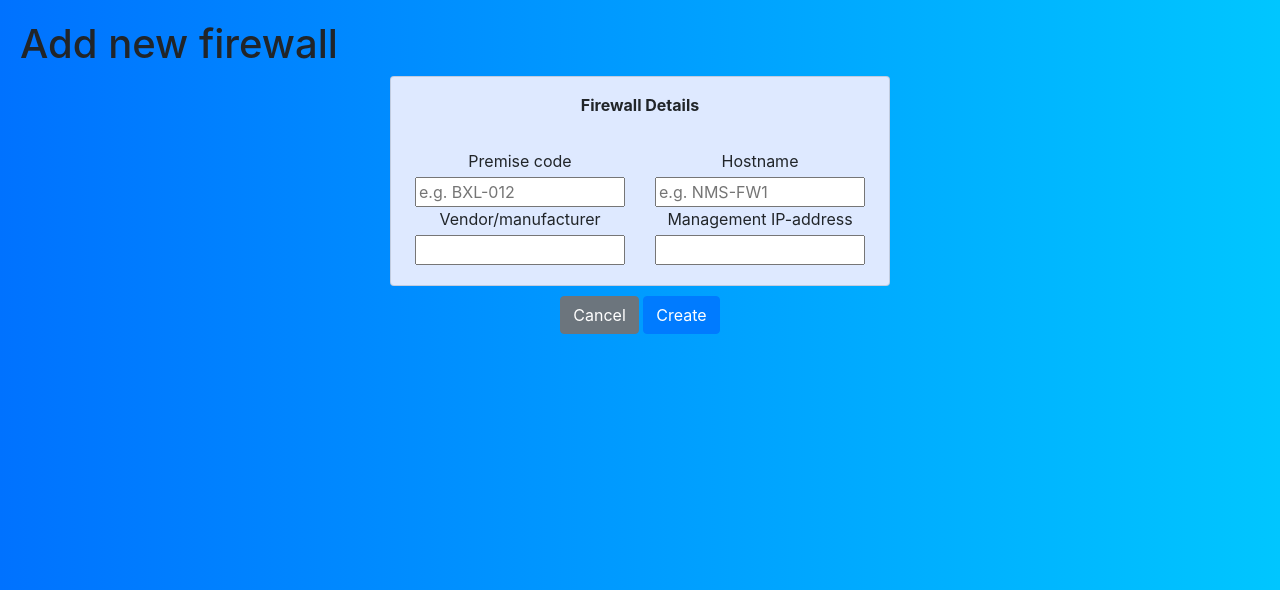
After one commit to GerritVanMol/FirewallDeploymentPlatform, a Django app: page /create_firewall/ in a window 1280 px wide. The commit adds this page. Shown: the top 590 px of the page. Run offline with Django 4.2, Linux system fonts and the light colour scheme; parts of the project's set-up code (start-up, migrations or seed data) failed here and were passed over; some libraries are stand-ins or nearby versions.

Commit message:
add firewall creation page

```diff
--- a/siteplatform/dashboard/admin.py
+++ b/siteplatform/dashboard/admin.py
@@ -1,6 +1,6 @@
 from django.contrib import admin
 
 # Register your models here.
-from .models import Firewalls
+from .models import *
 
 admin.site.register(Firewalls)
--- a/siteplatform/dashboard/forms.py
+++ b/siteplatform/dashboard/forms.py
@@ -1,6 +1,8 @@
 from logging import PlaceHolder
+from random import choices
 from django import forms
 from django.forms import ModelForm
+from .models import *
 from django.contrib.auth.forms import UserCreationForm
 from django.contrib.auth.models import User
 
@@ -20,3 +22,13 @@ class UserForm(ModelForm):
     class Meta:
         model = User;
         fields = ['username', 'password1']
+
+
+class CreateFirewallForm(ModelForm):
+    premise_code = forms.CharField(widget=forms.TextInput(attrs={"class":"", "placeholder":"e.g. BXL-012", "id":"premise_code"}))
+    hostname = forms.CharField(widget=forms.TextInput(attrs={"class":"", "placeholder":"e.g. NMS-FW1", "id":"hostname"}))
+    #mgmt_ip = forms.CharField(widget=forms.GenericIPAddressField(attrs={"class":"", "placeholder":"", "id":"mgmt_ip"}))
+    vendor = forms.CharField(widget=forms.TextInput(attrs={"class":"", "placeholder":"", "id":"vendor"}))
+    class Meta:
+        model = Firewalls
+        fields = ['premise_code', 'hostname', 'mgmt_ip', 'vendor']
--- a/siteplatform/dashboard/models.py
+++ b/siteplatform/dashboard/models.py
@@ -3,12 +3,23 @@ from django.db import models
 
 # Create your models here.
 class Firewalls(models.Model):
+    STATE = (
+        ('Active', 'Active'),
+        ('Inactive', 'Inactive'),
+    )
+    VENDORS = (
+        ('Palo Alot', 'Palo Alto'),
+        ('Fortinet', 'Fortinet'),
+        ('Juniper', 'Juniper'),
+        ('Barracuda', 'Barracuda'),
+    )
+
     mgmt_ip = models.GenericIPAddressField(max_length=14)
-    state = models.BooleanField()
+    state = models.BooleanField(choices=STATE, null=True)
     hostname = models.CharField(max_length=50)
-    vendor = models.CharField(max_length=20)
-    premise_code = models.CharField(max_length=5)
-    software_version = models.CharField(max_length=12)
+    vendor = models.CharField(max_length=20, choices=VENDORS)
+    premise_code = models.CharField(max_length=6)
+    software_version = models.CharField(max_length=12, null=True)
     configuration_file = models.FileField(upload_to="media",blank=True)
     date_created = models.DateTimeField(auto_now_add=True, null=True)
 
--- /dev/null
+++ b/siteplatform/dashboard/templates/dashboard/create_firewall.html
@@ -0,0 +1,66 @@
+<!DOCTYPE html>
+<html>
+
+<head>
+    <title>Add firewall</title>
+    <meta charset="utf-8">
+    <meta name="viewport" content="width=device-width, initial-scale=1">
+    <link rel="stylesheet" href="https://maxcdn.bootstrapcdn.com/bootstrap/4.0.0/css/bootstrap.min.css">
+</head>
+
+<body style="background: -webkit-linear-gradient(left, #0072ff, #00c6ff);">
+    <div style="margin: 20px;">
+        <h1>Add new firewall</h1>
+        <center>
+
+            <div class="container p-0">
+                <div class="card px-4" style="max-width: 500px; background-color: #dee9ff;" >
+                    <b>
+                        <p class="h10 py-3">Firewall Details</p>
+                    </b>
+                    <form method="POST" action="">
+                        <div class="row gx-3">
+                            <div class="col-6">
+                                <div class="d-flex flex-column">
+                                    <p class="text mb-1">Premise code</p>
+                                    {{ form.premise_code }}
+                                </div>
+                            </div>
+                            <div class="col-6">
+                                <div class="d-flex flex-column">
+                                    <p class="text mb-1">Hostname</p>
+                                    {{ form.hostname }}
+                                </div>
+                            </div>
+                            <div class="col-6">
+                                <div class="d-flex flex-column">
+                                    <p class="text mb-1">Vendor/manufacturer</p>
+                                    {{ form.vendor }}
+                                </div>
+                            </div>
+                            <div class="col-6">
+                                <div class="d-flex flex-column" style="margin-bottom: 20px;">
+                                    <p class="text mb-1">Management IP-address</p>
+                                    {{ form.mgmt_ip }}
+                                </div>
+                            </div>
+                    </form>
+
+                    </div>
+                </div>
+            </div>
+            <div class="col-12">
+                <div style="margin:10px;">
+                    <a href="{% url 'dashboard' %}">
+                        <button class="btn btn-secondary mb-3" type="submit">Cancel</button>
+                    </a>
+                    <span></span>
+                    <button class="btn btn-primary mb-3" type="submit">Create</button>
+                </div>
+    </div>
+
+    </div>
+    </center>
+</body>
+
+</html>
--- a/siteplatform/dashboard/urls.py
+++ b/siteplatform/dashboard/urls.py
@@ -8,4 +8,5 @@ urlpatterns = [
     path('dashboard/', views.dashPage, name="dashboard"),
     path('configuration/', views.configurePage, name="configure"),
     path('device-test/', views.testPage, name="testing"),
+    path('create_firewall/', views.createFirewall, name="create_firewall"),
 ]
--- a/siteplatform/dashboard/views.py
+++ b/siteplatform/dashboard/views.py
@@ -7,9 +7,9 @@ from django.contrib.auth import authenticate, login, logout
 from django.contrib.auth.decorators import login_required
 from django.shortcuts import render, redirect
 from django.forms import inlineformset_factory
-from .models import Firewalls
+from .models import *
 
-from .forms import CreateUserForm, UserForm
+from .forms import *
 import requests
 from bs4 import BeautifulSoup as bs
 
@@ -63,10 +63,28 @@ def dashPage(request):
 
 
 def configurePage(request):
-    return render (request, "dashboard/configure.html", { })
+    firewalls = Firewalls.objects.all()
+    context = { "firewalls":firewalls }
+    return render (request, "dashboard/configure.html", context)
 
 def testPage(request):
-    return render (request, "dashboard/testing.html", { })
+    firewallList = []
+    firewalls =  Firewalls.objects.all()
+    for firewall in firewalls:
+        firewallList.append(firewall.hostname)#, firewall.premise_code
+    return render(request, 'dashboard/testing.html', {'firewallList': firewallList})
+
+
+def createFirewall(request):
+    form = CreateFirewallForm()
+    if request.method == "POST":
+        form = CreateFirewallForm(request.POST)
+        if form.is_valid:
+            form.save()
+    form = CreateFirewallForm()#clear fields
+    context = { 'form': form }
+    return render(request, 'dashboard/create_firewall.html', context)
+
 
 
 def getFirewallData():
```
Also changed, not shown: siteplatform/dashboard/templates/dashboard/configure.html (+36 -21 lines), siteplatform/dashboard/templates/dashboard/dash.html (+23 -49 lines), siteplatform/dashboard/templates/dashboard/nav-bar.html (+31 -0 lines), siteplatform/dashboard/templates/dashboard/testing.html (+8 -25 lines), siteplatform/dashboard/migrations/0005_alter_firewalls_premise_code_alter_firewalls_state_and_more.py (added), siteplatform/dashboard/migrations/0006_alter_firewalls_software_version_and_more.py (added), siteplatform/dashboard/migrations/0007_alter_firewalls_software_version_and_more.py (added).
